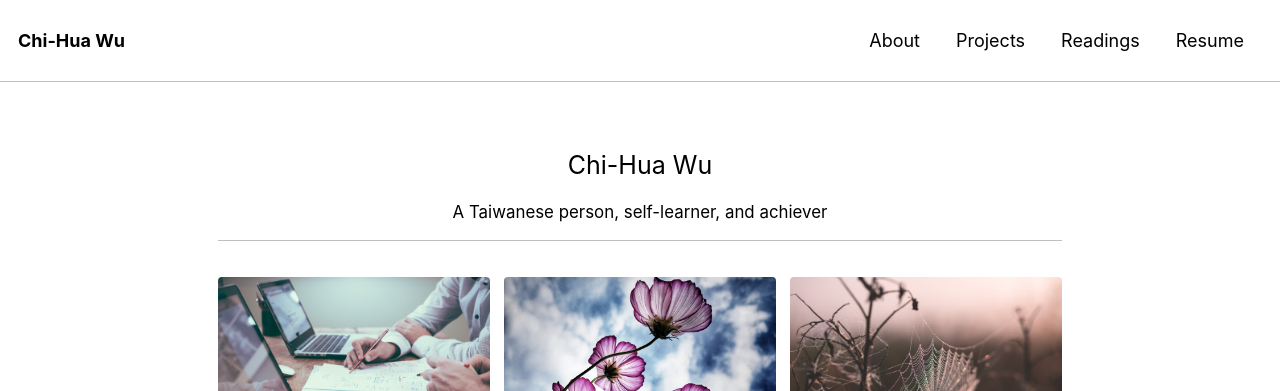
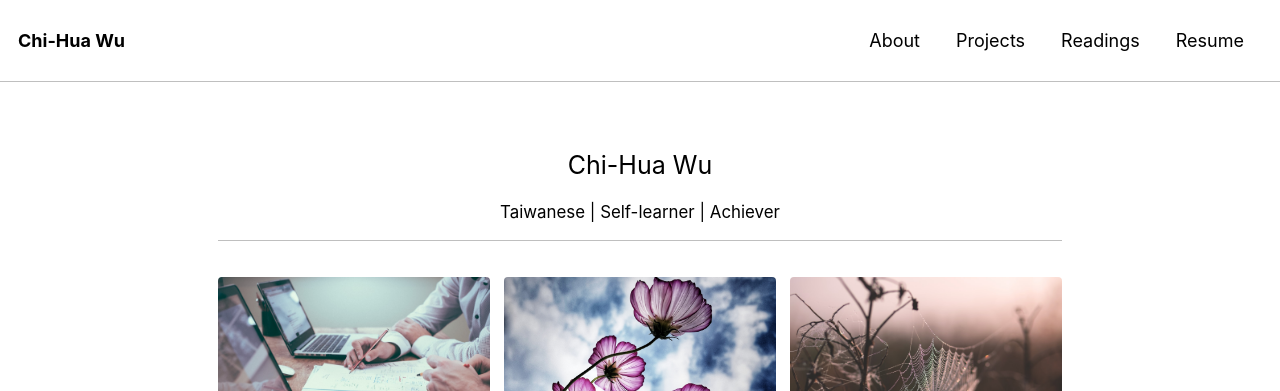
Before and after one commit to chw18019/chw18019.github.io, a Jekyll site: the page built from index.html, in a window 1280 px wide. Shown: the top 391 px of the page. Built offline with Jekyll 4.4.1, drawn with Linux system fonts in a browser that asks for light colours; nearby versions of some CDN libraries; the list of posts is cut into pages by our own code.

Commit message:
Update index.html

```diff
--- a/index.html
+++ b/index.html
@@ -6,7 +6,7 @@
 
 
 intro:
-  - excerpt: '<p style="margin: 15px 15px 15px 15px ;font-size:25px; font-style:bold">Chi-Hua Wu</p> <p style="margin: 15px 15px 15px 15px">A Taiwanese person, self-learner, and achiever</p>'
+  - excerpt: '<p style="margin: 15px 15px 15px 15px ;font-size:25px; font-style:bold">Chi-Hua Wu</p> <p style="margin: 15px 15px 15px 15px">Taiwanese | Self-learner | Achiever</p>'
 feature_row:
   - image_path: /assets/200504/scott-graham.jpeg
     alt: "placeholder image 1"
```
